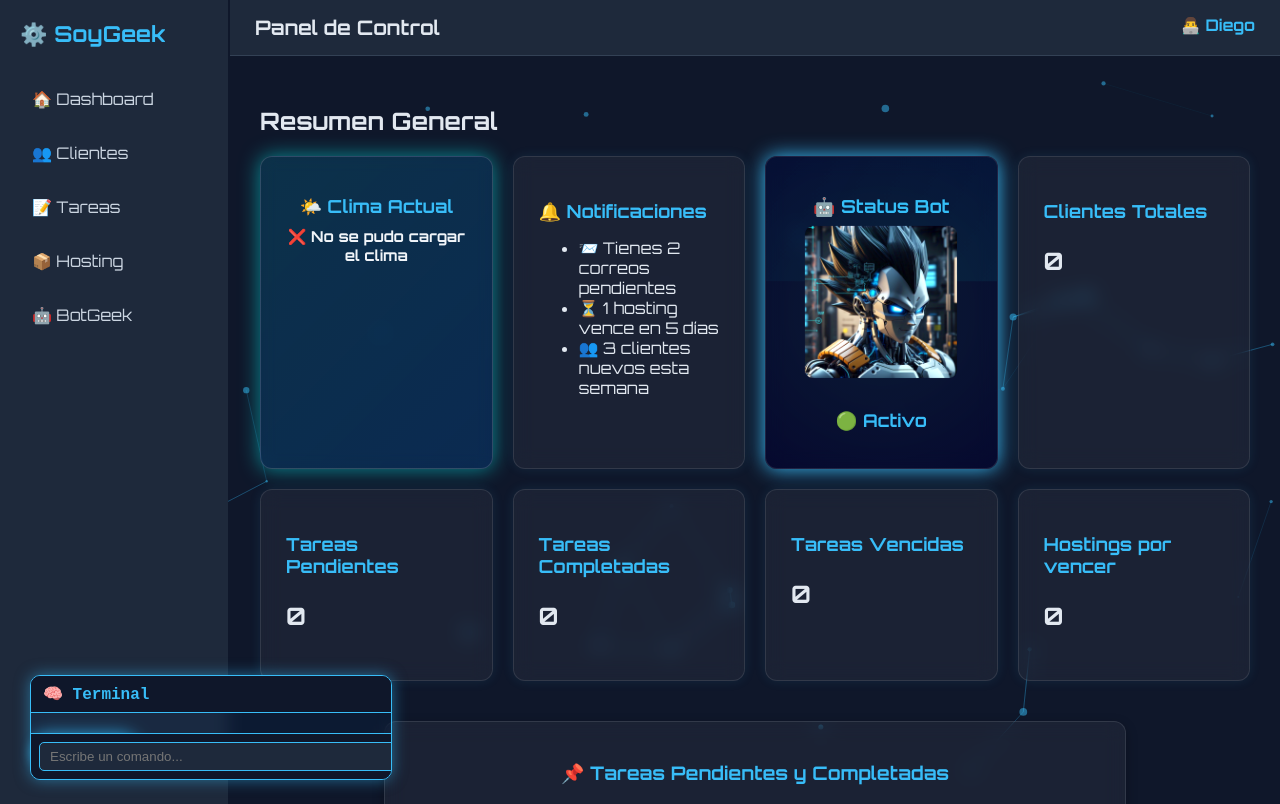
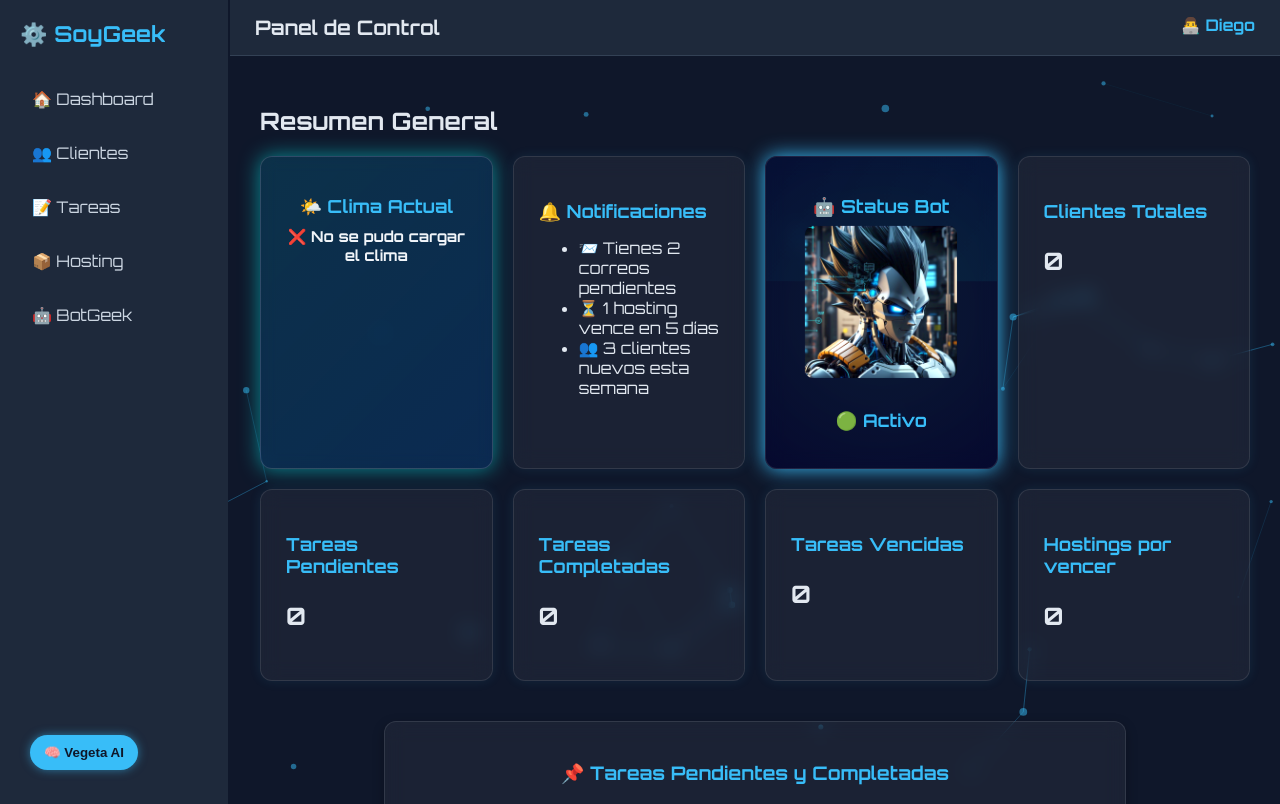
Before and after one commit to D13GOLF/soygeek-panel, a Flask app: page / in a window 1280 px wide. Shown: the top 804 px of the page. Run offline with Flask 3, Linux system fonts and the light colour scheme; data that the repository does not hold is empty; some libraries are stand-ins or nearby versions.

Commit message:
Update dashboard.html

```diff
--- a/templates/dashboard.html
+++ b/templates/dashboard.html
@@ -59,14 +59,15 @@
 <button class="asistente-toggle" onclick="abrirAsistente()">🧠 Vegeta AI</button>
 
 <!-- 👾 Consola flotante JARVIS -->
-<div class="console-jarvis" id="console-jarvis">
-  <div class="console-header">🧠 Terminal</div>
+<div class="console-jarvis" id="console-jarvis" style="display: none;">
+  <div class="console-header">🧠 JARVIS Terminal</div>
   <div class="console-body" id="console-output"></div>
   <div class="console-input">
-    <input type="text" id="console-command" placeholder="Escribe un comando..." onkeypress="if(event.key === 'Enter') ejecutarComando()">
+    <input type="text" id="console-command" placeholder="Escribe un comando...">
   </div>
 </div>
-
+<!-- 🔘 Botón flotante para abrir/cerrar -->
+<button id="toggle-console" class="console-toggle">💻</button>
 {% endblock %}
 {% block scripts %}
 <script>
```
